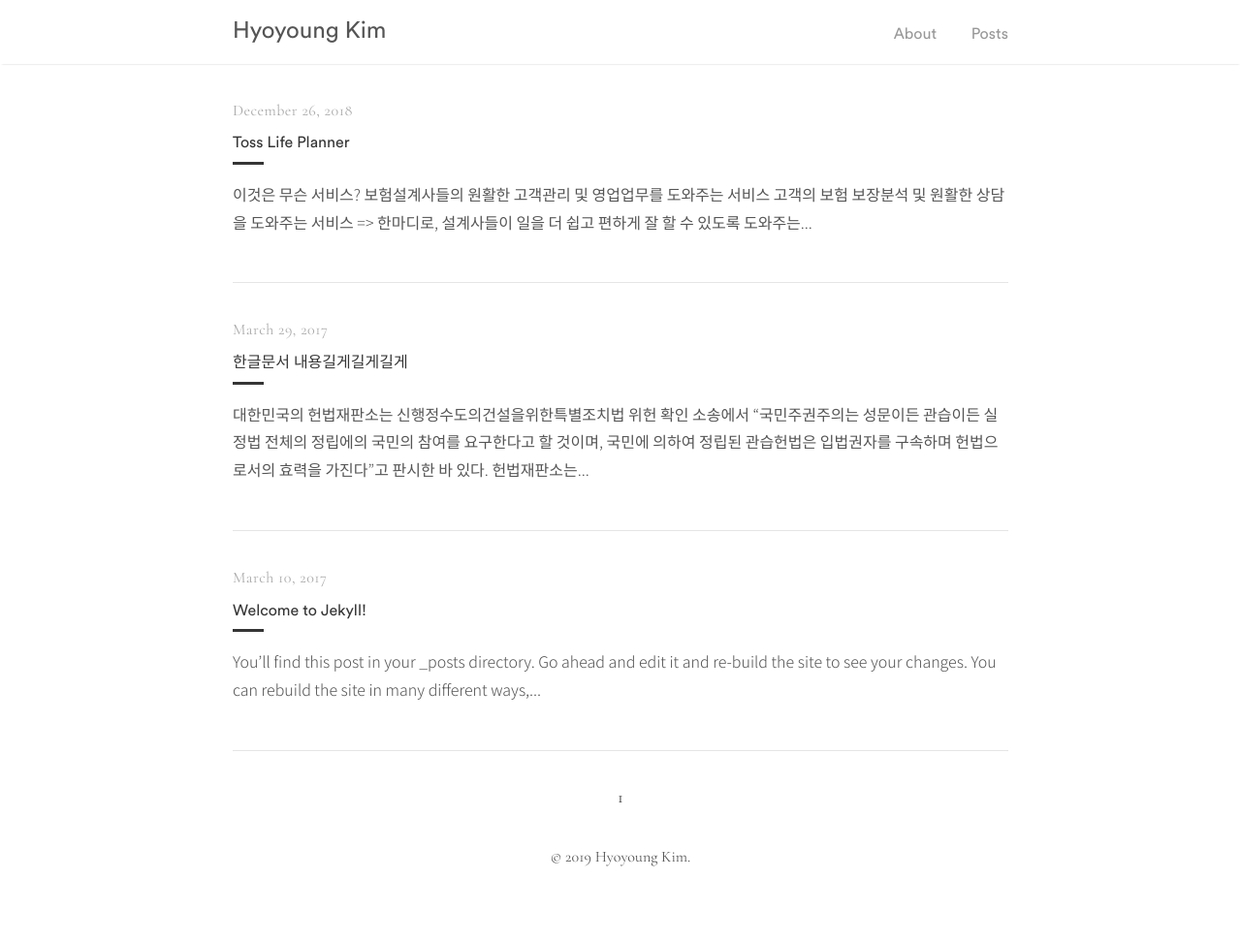
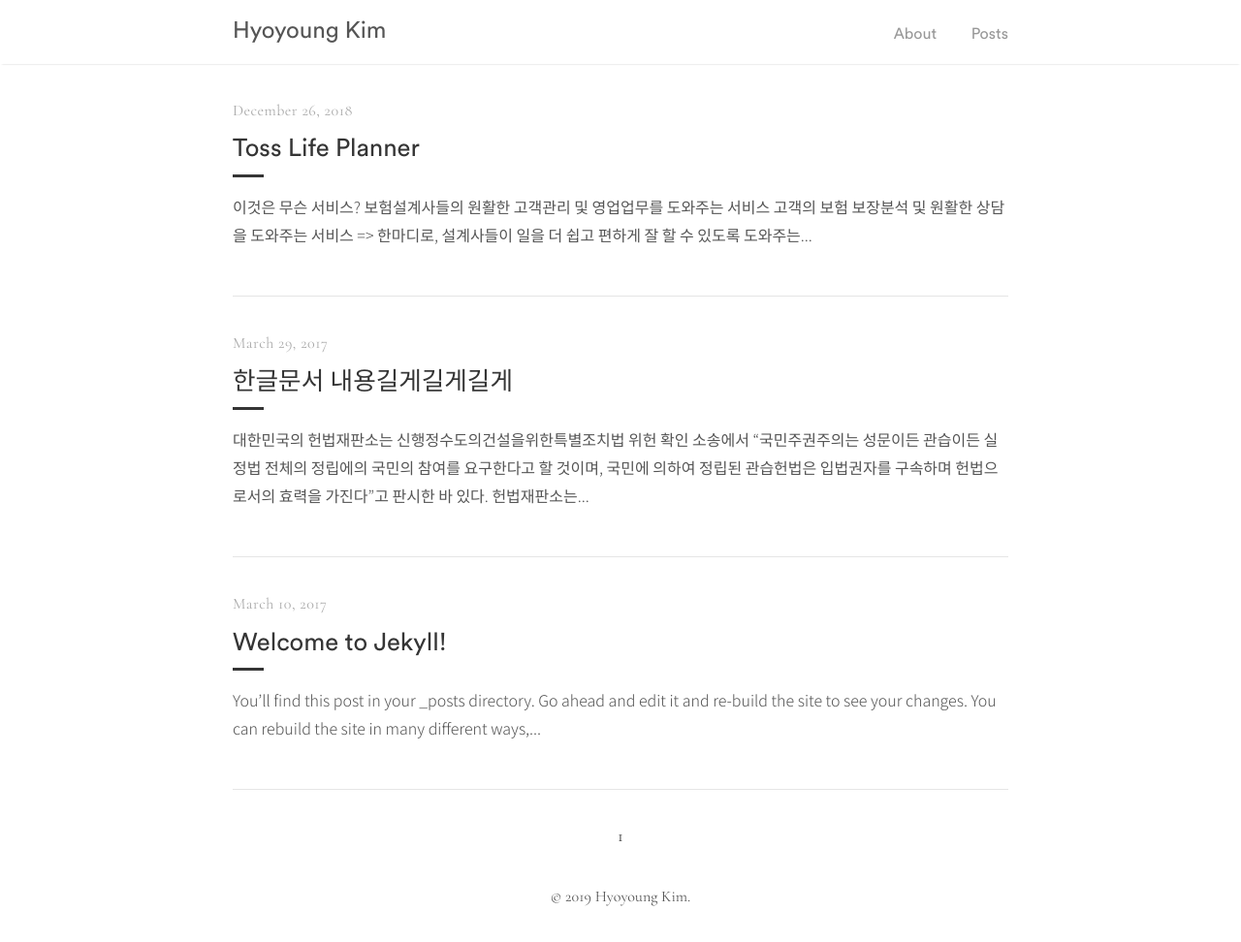
Before and after one commit to hyngkm/hyngkm.github.io, a Jekyll site: the page built from index.html, in a window 1280 px wide. Shown: the whole page at 97% size. Built offline with Jekyll 4.4.1, drawn with Linux system fonts in a browser that asks for light colours; some web fonts are replaced; the list of posts is cut into pages by our own code; before the commit the page ends 931 px from its top, so only the background shows below that.

Commit message:
Update _catalogue.scss

```diff
--- a/_sass/tale/_catalogue.scss
+++ b/_sass/tale/_catalogue.scss
@@ -25,7 +25,7 @@
     color: $default-shade;
     display: block;
     font-family: $sans-serif;
-    font-size: 1rem;
+    font-size: 1.6rem;
     font-weight: normal;
     letter-spacing: 0px;
     margin: .5rem 0;
```
